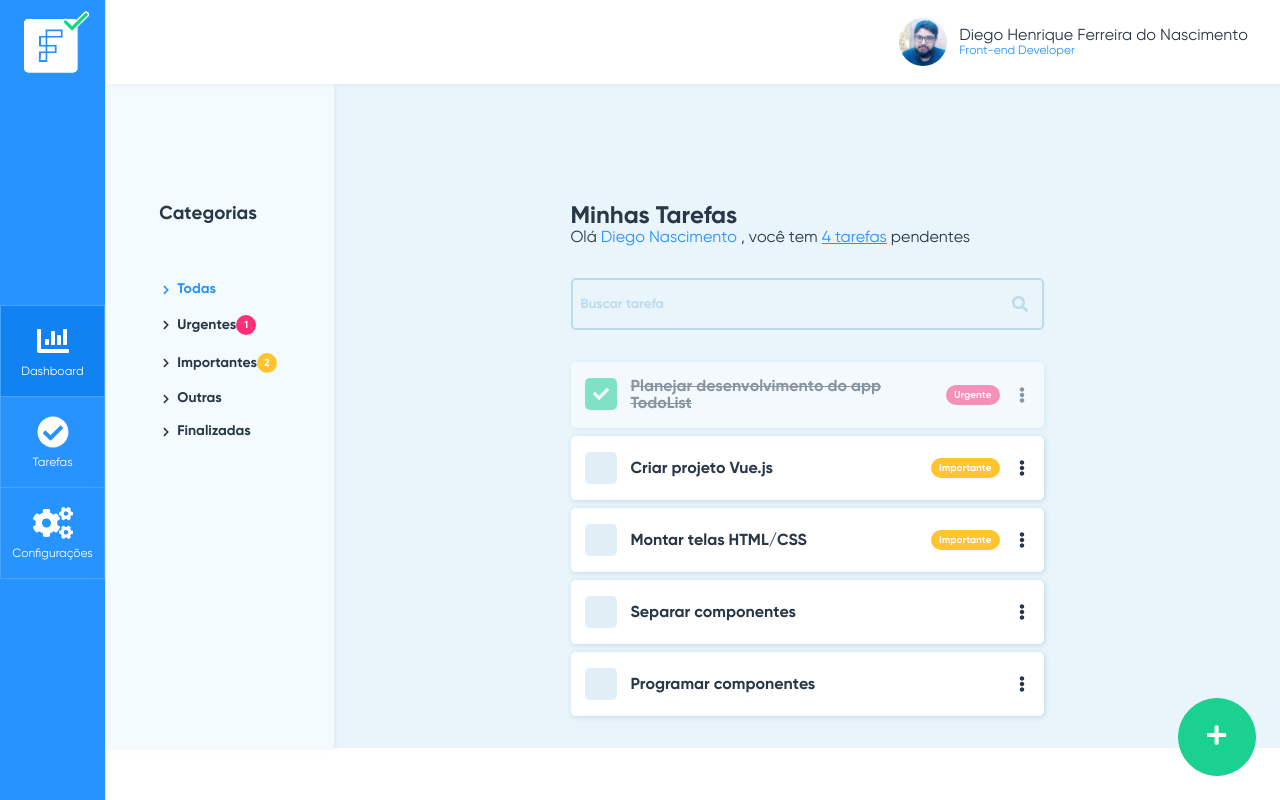
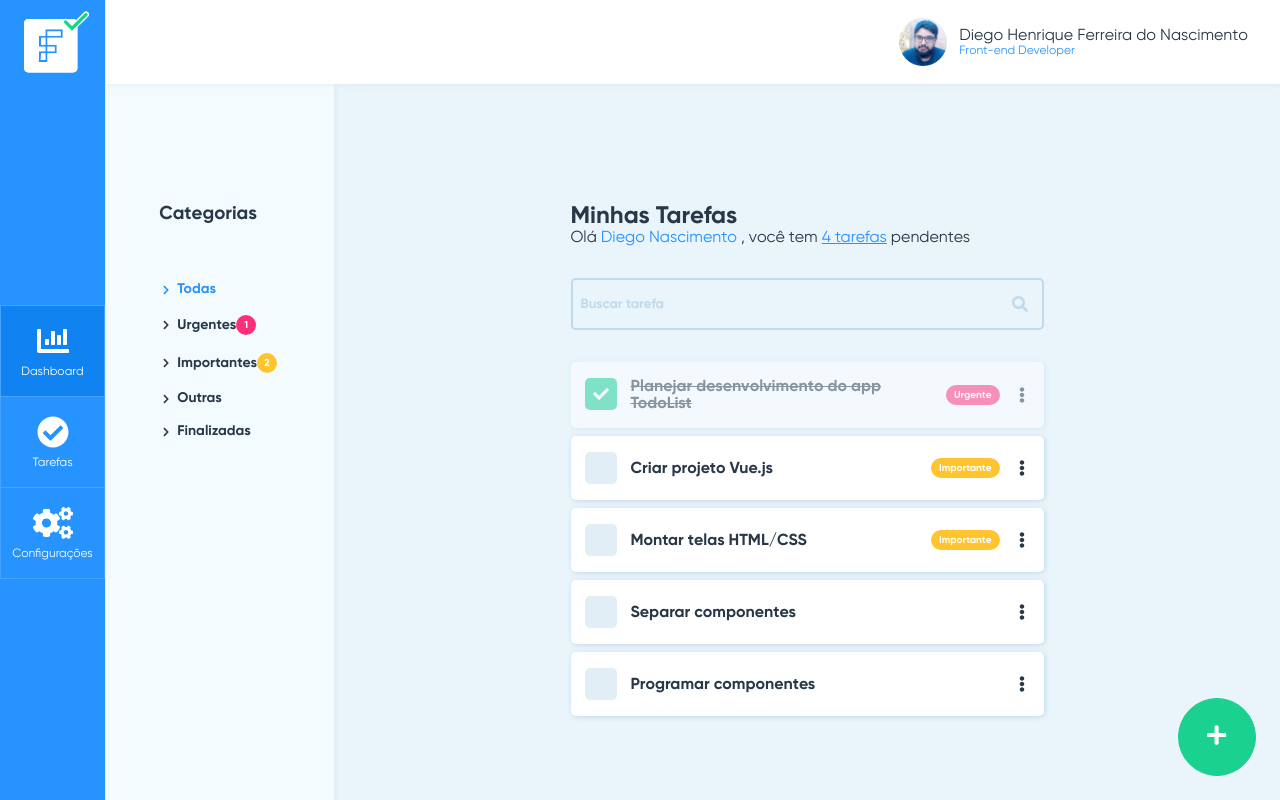
Before and after one commit to diegondev/facilita-tasks, a Vue app: page /home in a window 1280 px wide. Built offline with nearby package versions, Linux system fonts and the light colour scheme.

Commit message:
Fix height of main layout

```diff
--- a/src/views/home/Home.vue
+++ b/src/views/home/Home.vue
@@ -144,6 +144,7 @@ export default {
 .home
   display flex
   flex-direction row
+  min-height 100%
 
   aside
     display flex
```
